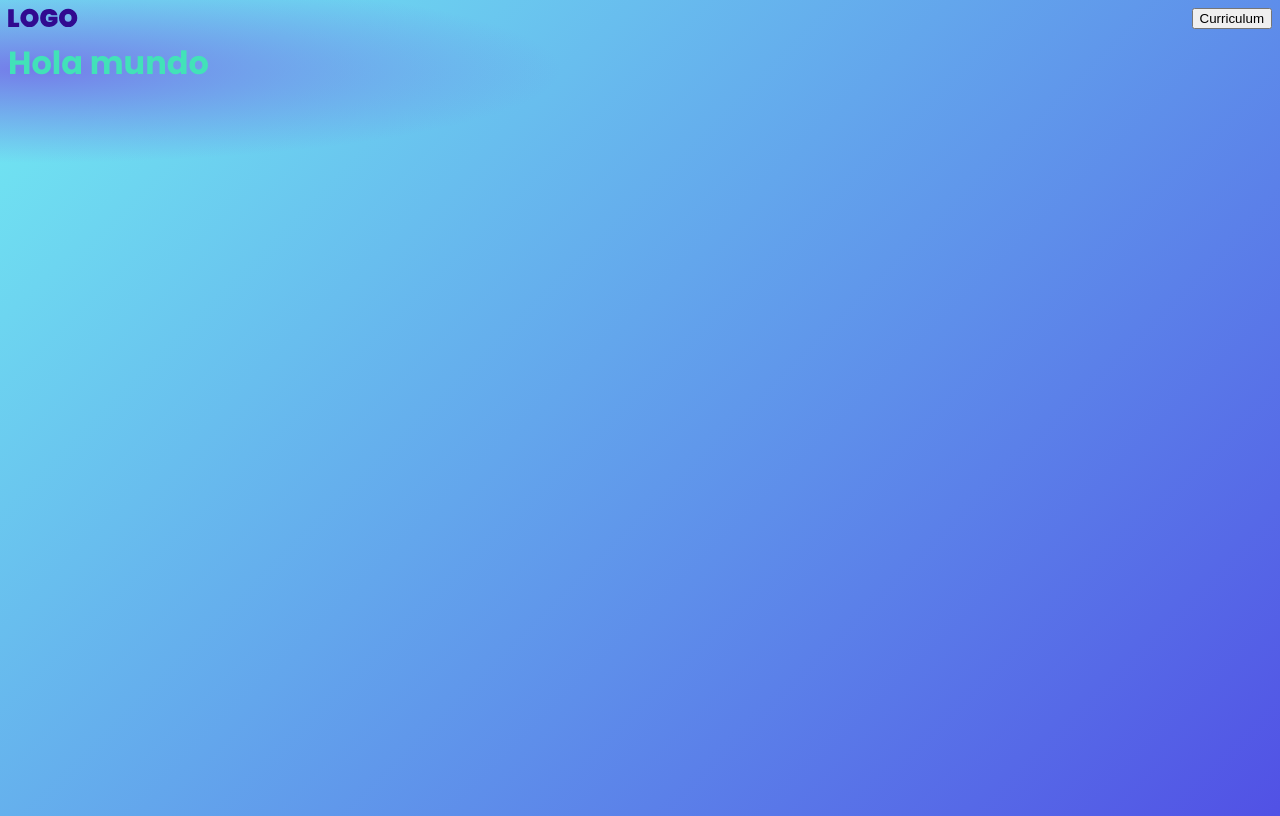
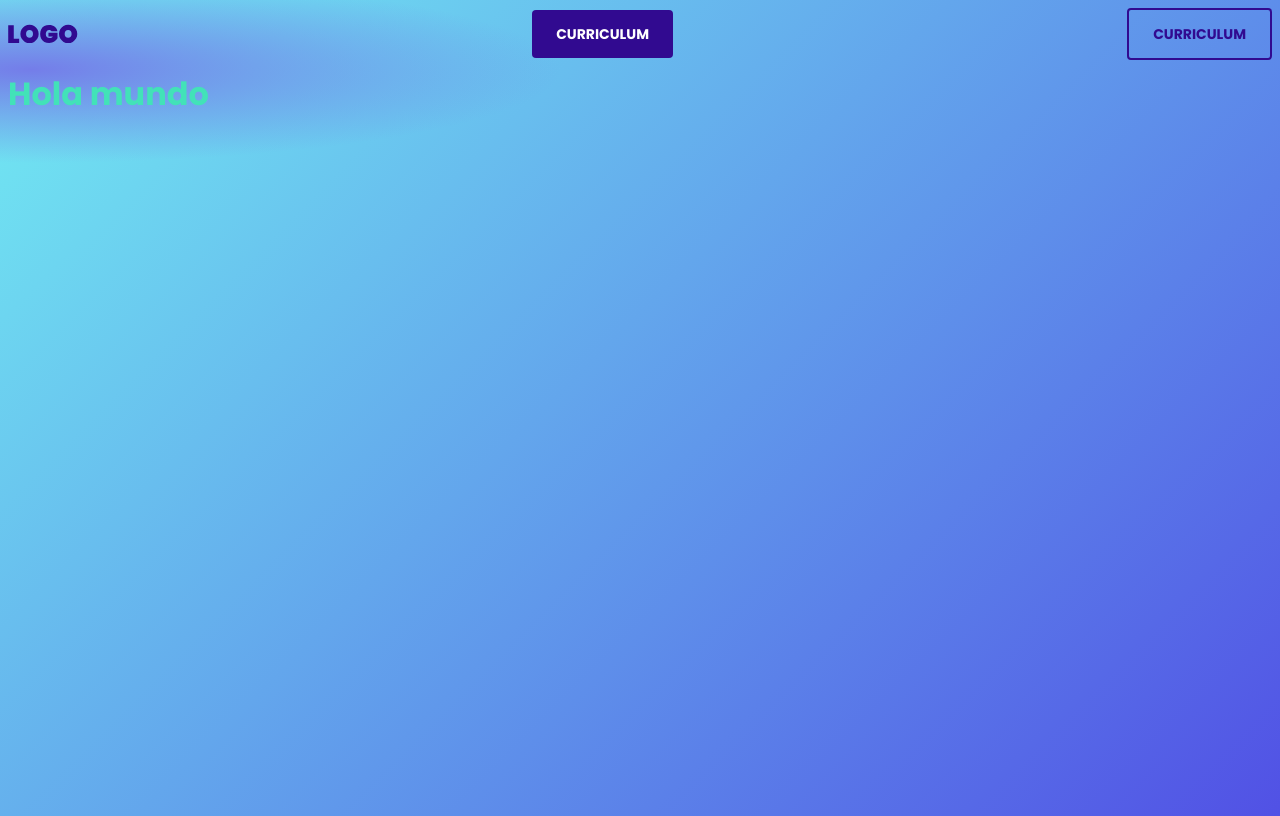
Before and after one commit to devferx/portafolio-jaume, a plain HTML site: page index.html in a window 1280 px wide. Drawn offline with Linux system fonts and the light colour scheme.

Commit message:
:lipstick: [ADD] Button Styles

```diff
--- a/css/index.css
+++ b/css/index.css
@@ -1,6 +1,7 @@
 :root {
   --purple: #310a90;
   --green: #42e2b8;
+  --white: #fff;
 
   --fontBase: "Poppins", sans-serif;
   --headline1: bold 95px / 153.71px var(--fontBase);
@@ -31,4 +32,25 @@ body {
 .header {
   display: flex;
   justify-content: space-between;
+  align-items: center;
 }
+
+.button {
+  background: var(--purple);
+  color: var(--white);
+  font: var(--button);
+  padding-inline-start: 24px;
+  padding-inline-end: 24px;
+  padding-block-start: 13px;
+  padding-block-end: 13px;
+  border-radius: 4px;
+  text-transform: uppercase;
+  border: none;
+  cursor: pointer;
+}
+
+.button.is-secondary {
+  background: unset;
+  color: var(--purple);
+  border: 2px solid var(--purple);
+}
--- a/index.html
+++ b/index.html
@@ -20,7 +20,8 @@
         height="20"
         alt="Logo muy bonito"
       />
-      <button>Curriculum</button>
+      <button class="button">Curriculum</button>
+      <button class="button is-secondary">Curriculum</button>
     </header>
     <h1>Hola mundo</h1>
   </body>
```
